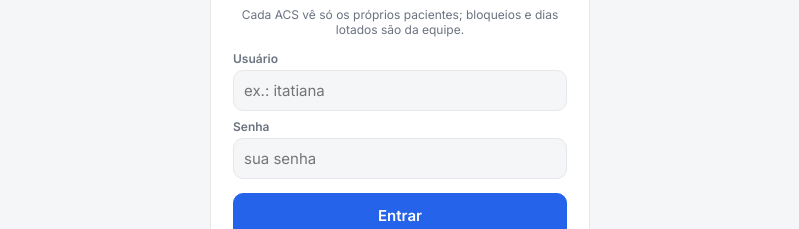
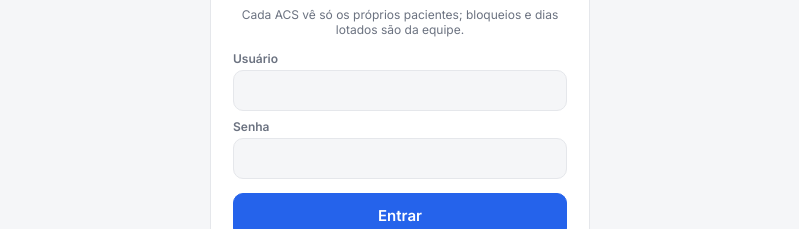
Before and after one commit to Nascimecc/agenda, a plain HTML site: page index.html in a window 1280 px wide. Shown: the part 309-538 px from the top of the page, without its empty margins (240-1039 px from the left). Drawn offline with Linux system fonts and the light colour scheme.

Commit message:
Add files via upload

```diff
--- a/index.html
+++ b/index.html
@@ -124,8 +124,8 @@ nav.tabs button.on{color:var(--p)}
     <div class="mini" style="margin-bottom:18px">Ednaldo e Elaine · Equipe Dr. João Clementino</div>
     <div id="logMsg" class="mini" style="margin-bottom:14px">Cada ACS vê só os próprios pacientes; bloqueios e dias lotados são da equipe.</div>
     <form id="formLogin" autocomplete="on" style="text-align:left">
-      <label class="f">Usuário</label><input class="in" id="logUser" autocomplete="username" autocapitalize="none" autocorrect="off" spellcheck="false" placeholder="ex.: itatiana">
-      <label class="f">Senha</label><input class="in" id="logPass" type="password" autocomplete="current-password" placeholder="sua senha">
+      <label class="f">Usuário</label><input class="in" id="logUser" autocomplete="username" autocapitalize="none" autocorrect="off" spellcheck="false">
+      <label class="f">Senha</label><input class="in" id="logPass" type="password" autocomplete="current-password">
       <button class="btn p" id="btnEntrar" type="submit" style="width:100%;padding:12px;font-size:15px;margin-top:14px">Entrar</button>
     </form>
     <div id="logErr" class="mini" style="color:var(--bad);margin-top:10px"></div>
```
